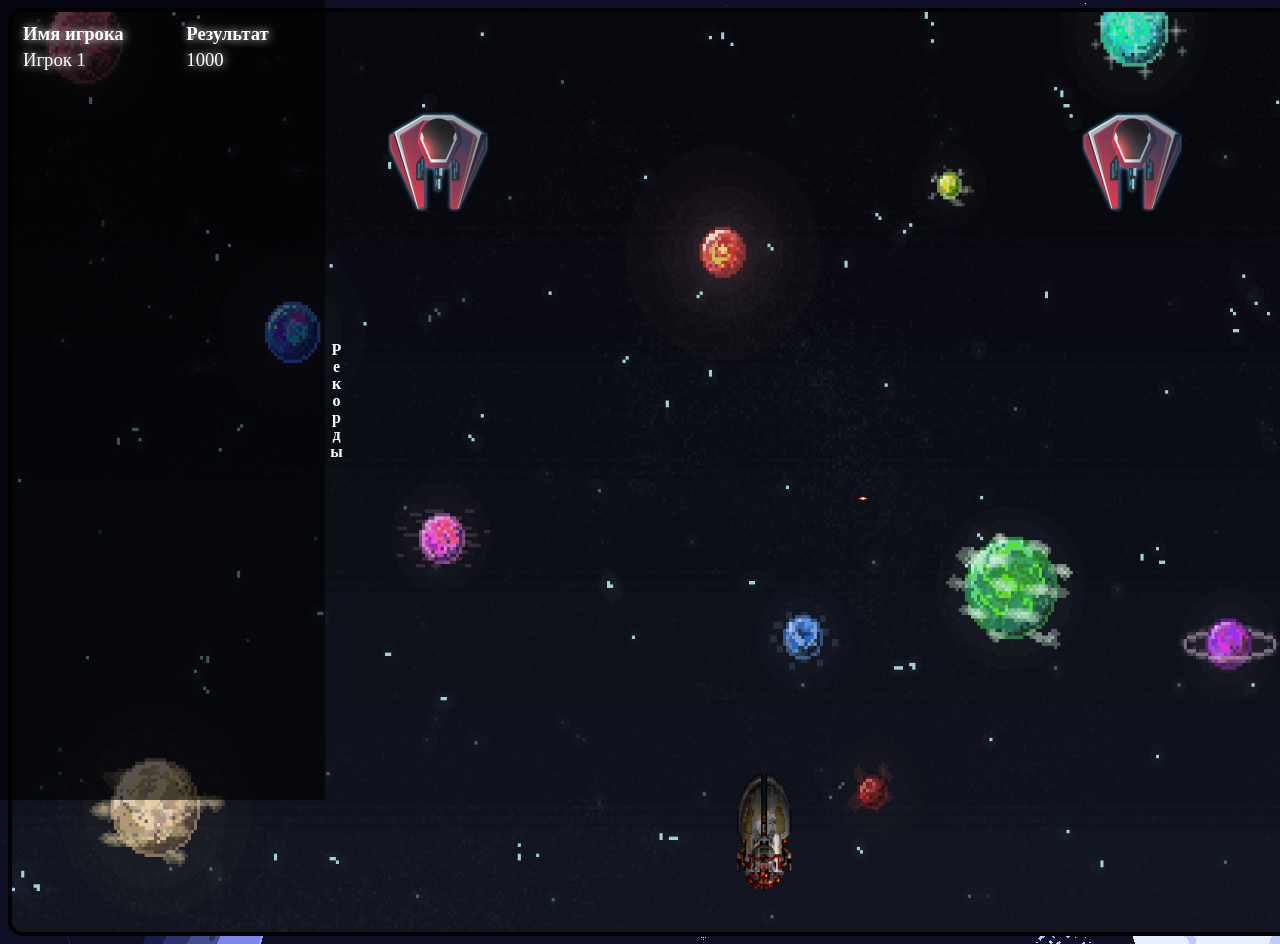
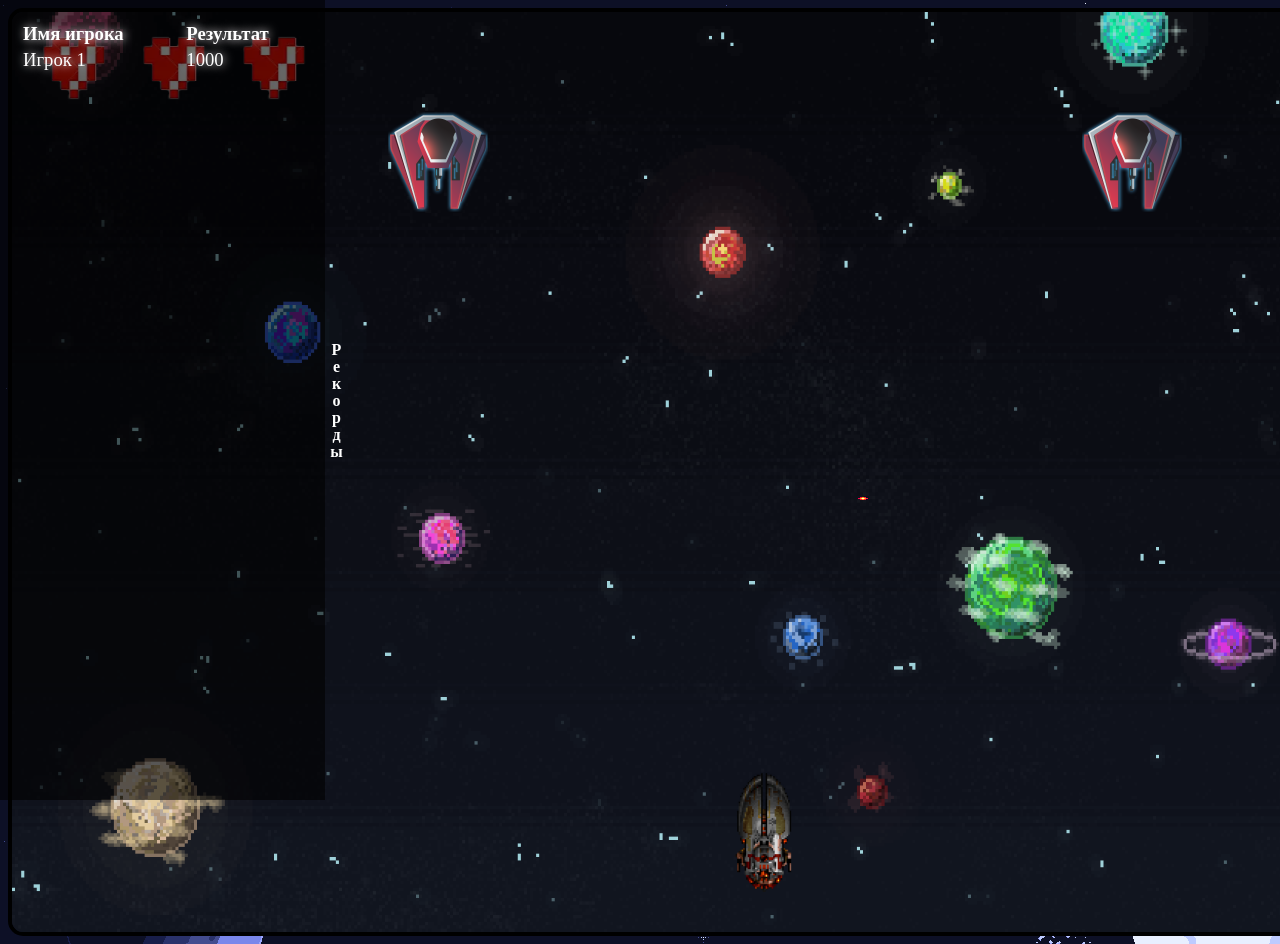
Before and after one commit to Xanaxss/JS_game, a plain HTML site: page index.html in a window 1280 px wide. Shown: the top 944 px of the page. Drawn offline with Linux system fonts and the light colour scheme.

Commit message:
v0.04 pon da

```diff
--- a/script.js
+++ b/script.js
@@ -1,10 +1,11 @@
 // let frames = 30;
+
 
 const canvas = document.getElementById('canvas');
 const ctx = canvas.getContext('2d');
 size = [1480, 920]
 
-
+livesCount = 3;
 
 
 spaceshipWidth = 200/4;
@@ -14,18 +15,6 @@ spaceshipY = size[1]-spaceshipHeight/0.5;
 spaceshipSpeed = 2;
 
 
-// var sprite = new Image();
-// sprite.src = './img/boom.png'
-
-////////////////////////////////////////////
-
-
-// spaceship.onload = function () {
-//   ctx.drawImage(spaceship, spaceshipX, spaceshipY, spaceshipWidth,spaceshipWidth)
-// }
-
-
-////////////////////////////////////////////
 
 
 pressedButtons = {
@@ -55,12 +44,18 @@ function background() {
 const playerName = "Игрок 1";
 const playerScore = 1000;
 addScoreToLeaderboard(playerName, playerScore);
+
+
+
     setInterval(draw,10)
 
 
+
     function draw(){
-
-    game()
+      if (livesCount > 0) {
+        game()
+      }
+      else gameOver();
     }
 
 
@@ -104,6 +99,33 @@ addScoreToLeaderboard(playerName, playerScore);
     Enm.Shoot();
     Enm2.move();
     Enm2.Shoot();
+
+
+
+  }
+
+//////////Game Over//////////////////////////////////////////////////////////////////////
+
+  function gameOver() {
+
+    ship.isDraw = false;
+    Enm.isDraw = false;
+    Enm2.isDraw = false;
+    Enm.disable_shoot();
+    Enm2.disable_shoot();
+
+
+    ctx.fillStyle = "Black";
+    ctx.fillRect(0,0,size[0], size[1]);
+    ctx.font = "75px GameOver";
+    ctx.fillStyle = "White";
+    ctx.fillText("GAME OVER" , (size[0]-75*"GAMEOVER".length)/2, size[1]/2);
+
+    GameOverHeart.isDraw = true;
+
+
+
+
   }
 
 
@@ -111,7 +133,7 @@ addScoreToLeaderboard(playerName, playerScore);
 
 
 class Sprite {
-
+  // all = [];
     constructor(options) {
         this.ctx = options.ctx;
         this.image = new Image();
@@ -125,9 +147,14 @@ class Sprite {
         this.width = options.width;
         this.height = options.height;
 
-
-        this.isDraw = options.isDraw || true;
+        if (options.isDraw == undefined) {
+          this.isDraw = true;
+        }
+        else {
+          this.isDraw = options.isDraw;
+        }
         this.speed = options.speed;
+        // this.all.push(this);
         this.start();
     }
 /// update() обновляет значения спрайта, таких как текущий кадр
@@ -198,7 +225,6 @@ class Enemy extends Sprite {
       y: options.y,
       numberOfFrames: options.numberOfFrames,
       ticksPerFrame: options.ticksPerFrame,
-      isDraw: false
   })
   this.direction = 1;
   this.shoot = new Sprite({
@@ -210,7 +236,7 @@ class Enemy extends Sprite {
     y: this.y + this.width,
     numberOfFrames: 3,
     ticksPerFrame: 8,
-    isDraw: false,
+    isDraw: true,
     speed: 2
   })
 
@@ -229,17 +255,28 @@ class Enemy extends Sprite {
     {
       this.shoot.x = this.x + this.width/2;
       this.shoot.y = this.y + this.width;
-      this.isDraw = true;
+      this.shoot.isDraw = true;
   }
   else {
     this.shoot.y += this.shoot.speed;
+    if (livesCount > 0 && this.shoot.isCollision([ship])) {
+      lives[livesCount-1].isDraw = false;
+      livesCount--;
+    }
     if (this.shoot.isCollision([ship]) ||
     this.shoot.y > size[1]) {
       this.shoot.x = this.x + this.width/2;
       this.shoot.y = this.y + this.width;
+
   }
+
+
 }
 
+
+  }
+  disable_shoot() {
+    this.shoot.isDraw = false;
   }
 
 }
@@ -260,7 +297,8 @@ class Player extends Sprite {
       y: options.y,
       numberOfFrames: options.numberOfFrames,
       ticksPerFrame: options.ticksPerFrame,
-      speed: options.speed
+      speed: options.speed,
+      isDraw: options.isDraw
     })
     this.shoot = new Sprite({
       ctx: canvas.getContext('2d'),
@@ -271,7 +309,8 @@ class Player extends Sprite {
       y: this.y,
       numberOfFrames: 3,
       ticksPerFrame: 8,
-      speed: 2
+      speed: 2,
+      isDraw: true
     })
     this.shoot.isDraw = false;
 
@@ -306,9 +345,50 @@ let ship = new Player({
   y: spaceshipY,
   numberOfFrames: 4,
   ticksPerFrame: 8,
-  speed: 4
+  speed: 4,
+  isDraw: true
 })
 
+
+
+
+/////Сердечки////////////////////////////////////////
+let lives = [new Sprite({
+  ctx: canvas.getContext('2d'),
+  imgSrc: './img/heart.png',
+  width: 974,
+  height: 93,
+  x: 10,
+  y: 10,
+  numberOfFrames: 10,
+  ticksPerFrame: 6,
+  speed: 4,
+  isDraw: true
+}),
+new Sprite({
+  ctx: canvas.getContext('2d'),
+  imgSrc: './img/heart.png',
+  width: 974,
+  height: 93,
+  x: 110,
+  y: 10,
+  numberOfFrames: 10,
+  ticksPerFrame: 6,
+  speed: 4,
+  isDraw: true
+}),
+new Sprite({
+  ctx: canvas.getContext('2d'),
+  imgSrc: './img/heart.png',
+  width: 974,
+  height: 93,
+  x: 210,
+  y: 10,
+  numberOfFrames: 10,
+  ticksPerFrame: 6,
+  speed: 4,
+  isDraw: true
+})]
 
 
 ///////Test enemies///////////////////////////////
@@ -320,7 +400,8 @@ let Enm = new Enemy({
   x: 100,
   y: 100,
   numberOfFrames: 1,
-  isDraw: false
+  ticksPerFrame: 6,
+  isDraw: true
 })
 
 let Enm2 = new Enemy({
@@ -331,9 +412,29 @@ let Enm2 = new Enemy({
   x: 800,
   y: 100,
   numberOfFrames: 1,
+  ticksPerFrame: 6,
+  isDraw: true
 })
 
 Enemies =[Enm, Enm2]
+
+
+////////gameOver_heart_////////////////
+
+let GameOverHeart = new Sprite({
+  ctx: canvas.getContext('2d'),
+  imgSrc: './img/heart_gameover.png',
+  width: 3631,
+  height: 100,
+  x: size[0]/2,
+  y: size[1]/2,
+  numberOfFrames: 30,
+  ticksPerFrame: 6,
+  isDraw: false
+})
+
+
+
 
 
 ////////////////////////Добавление рещультатов в таблицу/////////////////////////////////////
--- a/style.css
+++ b/style.css
@@ -55,3 +55,8 @@ text-align: right;
     font-weight: bold;
 
 }
+
+@font-face {
+    font-family: 'GameOver';
+    src: url('./SEGA.TTF');
+}
```
Also changed, not shown: SEGA.TTF (added), img/end.png (added), img/heart.png (added), img/heart_gameover.png (added), 1 other file.
